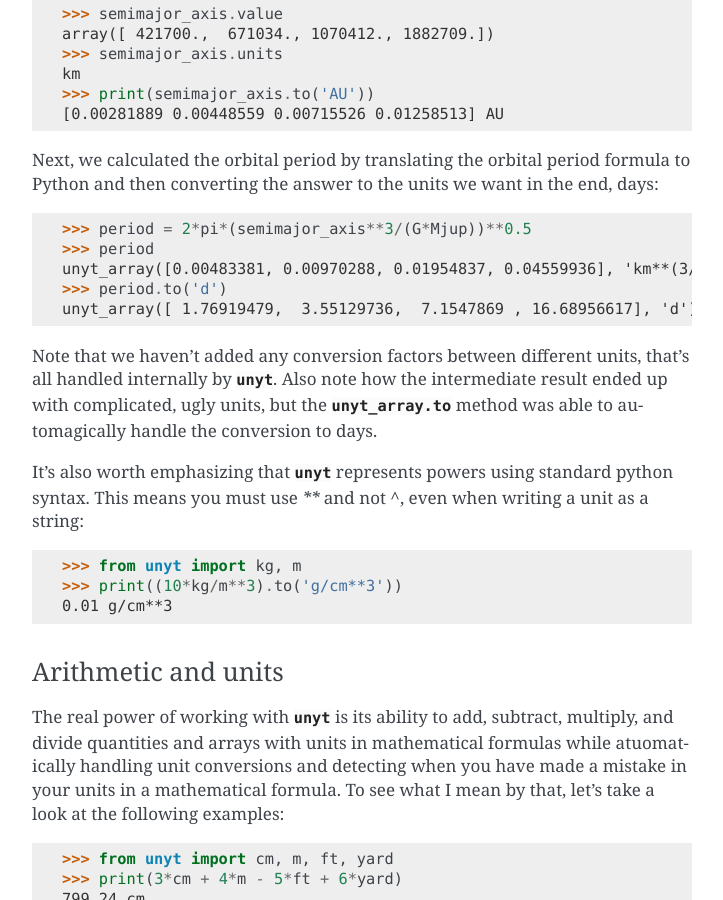
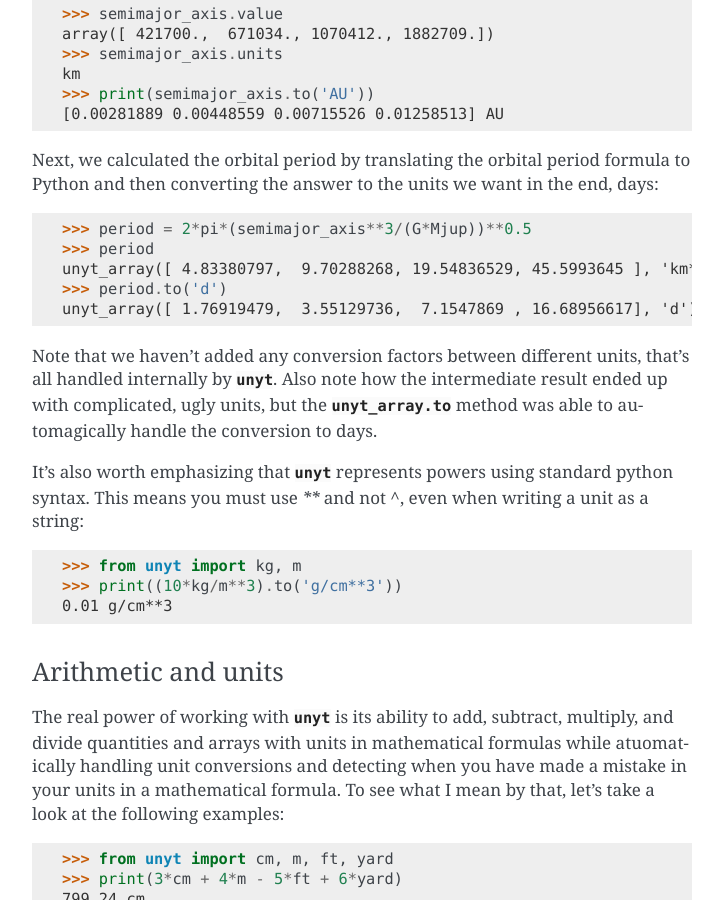
Before and after one commit to yt-project/unyt, a Sphinx documentation site: the page built from docs/usage.rst, in a window 1280 px wide and 900 px high, scrolled down 1564 px. Shown: the whole window, without its empty margins (388-1111 px from the left). Built offline with Sphinx 7.4.7, drawn with Linux system fonts in a browser that asks for light colours; pages that are not in the unit, such as notebooks, are missing from menus; the version number could not be read and is left out; some of the changed text lies outside the part shown.

```diff
--- a/docs/index.rst
+++ b/docs/index.rst
@@ -19,7 +19,7 @@ that can be directly imported from from the ``unyt`` namespace:
   >>> from unyt import G, Mearth, Rearth
   >>> v_esc = (2*G*Mearth/Rearth)**(1./2)
   >>> print(v_esc.to('km/s'))
-  11.254342299356157 km/s
+  11.254342299356159 km/s
 
 
 .. toctree::
--- a/docs/usage.rst
+++ b/docs/usage.rst
@@ -83,7 +83,7 @@ end, days::
 
   >>> period = 2*pi*(semimajor_axis**3/(G*Mjup))**0.5
   >>> period
-  unyt_array([0.00483381, 0.00970288, 0.01954837, 0.04559936], 'km**(3/2)*s/cm**(3/2)')
+  unyt_array([ 4.83380797,  9.70288268, 19.54836529, 45.5993645 ], 'km**(3/2)*s/m**(3/2)')
   >>> period.to('d')
   unyt_array([ 1.76919479,  3.55129736,  7.1547869 , 16.68956617], 'd')
 
```
Also changed, not shown: other parts of docs/usage.rst (+5 -3 lines), 2 other files.
